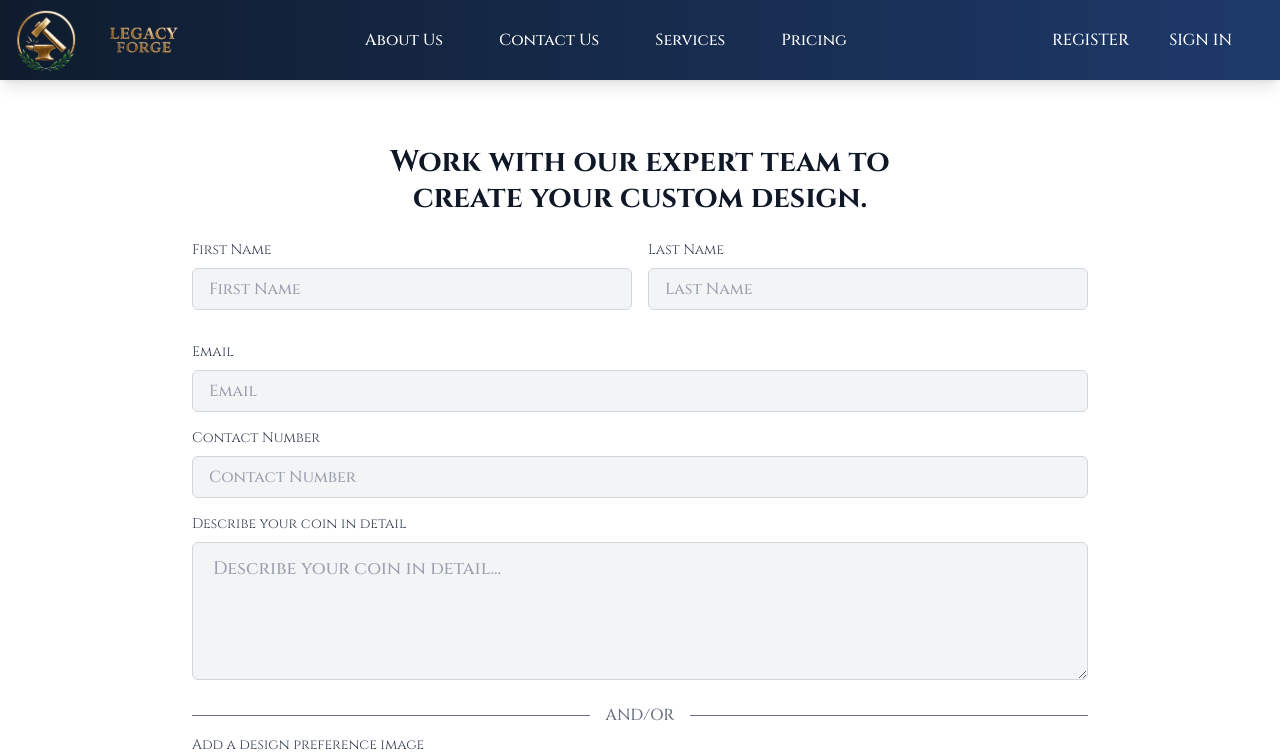
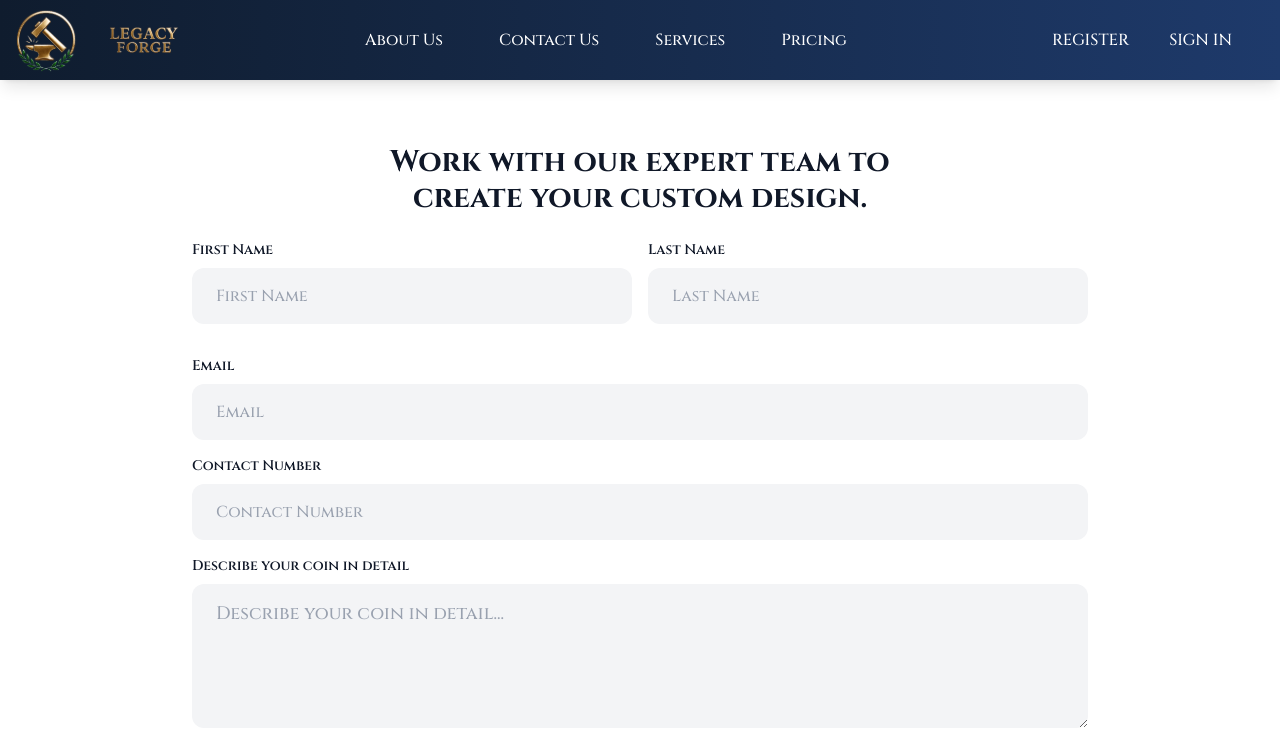
Before and after one commit to walkabout-collection/3d-coin-frontend, a Next.js app: page /design-team in a window 1280 px wide. Shown: the top 753 px of the page. Built offline with nearby package versions, Linux system fonts and the light colour scheme.

Commit message:
fix(input): update label text styles in DesignTeamForm

```diff
--- a/src/components/DesignTeamForm/index.tsx
+++ b/src/components/DesignTeamForm/index.tsx
@@ -65,6 +65,10 @@ const DesignTeamForm: React.FC = () => {
             inputSize="md"
             {...register('firstName')}
             error={errors.firstName?.message}
+            className='border-none py-4 px-6 rounded-xl '
+            bg='bg-gray-100 '
+            labelClassName='text-md !font-semibold text-gray-900'
+
           />
           <Input
             label="Last Name"
@@ -72,7 +76,11 @@ const DesignTeamForm: React.FC = () => {
             inputSize="md"
             {...register('lastName')}
             error={errors.lastName?.message}
+             className='border-none py-4 px-6 rounded-xl'
+            bg='bg-gray-100 '
+            labelClassName='text-md !font-semibold text-gray-900'
           />
+
         </div>
         <Input
           label="Email"
@@ -81,6 +89,9 @@ const DesignTeamForm: React.FC = () => {
           inputSize="md"
           {...register('email')}
           error={errors.email?.message}
+           className='border-none py-4 px-6 rounded-xl'
+            bg='bg-gray-100 '
+            labelClassName='text-md !font-semibold text-gray-900'
         />
         <Input
           label="Contact Number"
@@ -89,6 +100,10 @@ const DesignTeamForm: React.FC = () => {
           inputSize="md"
           {...register('contactNumber')}
           error={errors.contactNumber?.message}
+           className='border-none py-4 px-6 rounded-xl'
+            bg='bg-gray-100 '
+            labelClassName='text-md !font-semibold text-gray-900'
+
         />
         <Input
           label="Describe your coin in detail"
@@ -98,21 +113,22 @@ const DesignTeamForm: React.FC = () => {
           rows={4}
           {...register('description')}
           error={errors.description?.message}
+           className='border-none py-4 px-6 rounded-xl'
+            bg='bg-gray-100 '
+            labelClassName='text-md !font-semibold text-gray-900'
+
         />
         <div className="flex justify-center my-2 items-center">
-          <div className="border-t border-gray-500  w-full"></div>
-          <div className="px-4 text-md text-center font-medium text-gray-500 bg-white">
+          <div className="border-t border-gray-400  w-full"></div>
+          <div className="px-4 text-sm text-center font-medium text-gray-700 bg-white">
             AND/OR
           </div>
-          <div className="border-t border-gray-500  w-full"></div>
+          <div className="border-t border-gray-400  w-full"></div>
         </div>
 
         {/* Image Upload */}
         <div className="mb-4">
-          <label className="block mb-2 text-sm font-normal text-gray-700">
-            Add a design preference image
-          </label>
-          <div className="border  border-gray-300 rounded-lg p-8 text-center bg-gray-100 hover:border-primary transition-colors">
+          <div className=" rounded-xl p-8 text-center bg-gray-100 hover:border-primary transition-colors">
             <input
               type="file"
               accept="image/*"
@@ -144,6 +160,9 @@ const DesignTeamForm: React.FC = () => {
              <span>{errors.image.message as string}</span>
             </div>
           )}
+          <label className="block mb-2 text-[15px] font-semibold text-gray-900 mt-2">
+            Add a design preference image
+          </label>
         </div>
         <Button
           type="submit"
--- a/src/components/Gallery/index.tsx
+++ b/src/components/Gallery/index.tsx
@@ -22,7 +22,7 @@ export default function Gallery() {
       const index = (currentIndex - 1 + i + items.length) % items.length;
       visible.push({
         ...items[index],
-        position: i // 0: left, 1: center, 2: right
+        position: i
       });
     }
     return visible;
--- a/src/components/common/input/index.tsx
+++ b/src/components/common/input/index.tsx
@@ -15,6 +15,7 @@ const Input = forwardRef<HTMLInputElement | HTMLTextAreaElement, InputProps>(
       bg = "bg-gray-100", // Default background color
       textarea = false,
       rows = 3, // default rows for textarea
+      labelClassName = "",
       ...props
     },
     ref
@@ -56,7 +57,7 @@ const Input = forwardRef<HTMLInputElement | HTMLTextAreaElement, InputProps>(
     return (
       <div className="mb-4">
         {label && (
-          <label className="block mb-2 text-sm font-normal text-gray-700">
+          <label className={`block mb-2 text-sm font-normal text-gray-700 ${labelClassName}`}>
             {label}
           </label>
         )}
--- a/src/components/common/input/types.ts
+++ b/src/components/common/input/types.ts
@@ -16,6 +16,7 @@ export interface InputProps
   bg?: string;
   textarea?: boolean; // new flag
   rows?: number;
+  labelClassName?: string;
 }
 
 export interface SignupFormData {
```
